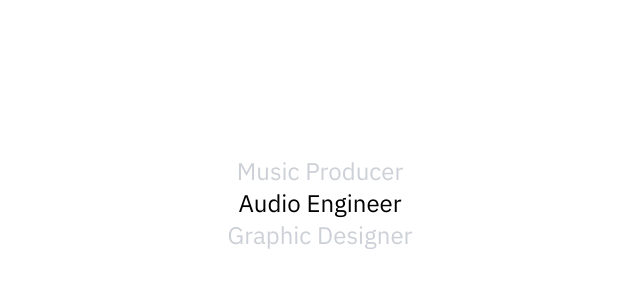
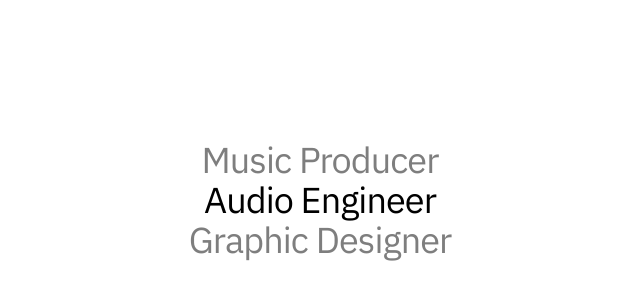
Before and after one commit to snek152/snehilkakani.me, a Next.js app: page / in a window 1280 px wide. Shown: the part 200-500 px from the top of the page, without its empty margins (320-960 px from the left). Built offline with nearby package versions, Linux system fonts and the light colour scheme.

Commit message:
finishing up base preloader

```diff
--- a/app/components/Preloader.tsx
+++ b/app/components/Preloader.tsx
@@ -1,7 +1,7 @@
 "use client";
 
 import { motion, AnimatePresence } from "motion/react";
-import { useEffect, useState } from "react";
+import { useEffect, useRef, useState } from "react";
 
 const array = [
   "Software Engineer",
@@ -11,12 +11,15 @@ const array = [
   "Graphic Designer",
   "Actor",
 ];
+const spacing = 40;
 
 const Preloader = () => {
   const [text, setText] = useState(array.slice(0, 3));
+  const [animate, setAnimate] = useState(false);
 
   useEffect(() => {
     const timeout = setInterval(() => {
+      if (animate) {
         setText((prev) => {
           const startIndex = (array.indexOf(prev[0]) + 1) % array.length;
           const newText = [];
@@ -25,25 +28,25 @@ const Preloader = () => {
           }
           return newText;
         });
+      }
     }, 2000);
     return () => clearInterval(timeout);
-  }, []);
+  }, [animate]);
 
   return (
-    <div className="flex flex-col justify-center items-center h-screen overflow-hidden relative">
+    <div className="w-screen h-screen flex items-center justify-center bg-white relative">
+      <div className="overflow-hidden w-full flex flex-col justify-center h-full absolute">
         <AnimatePresence>
           {text.map((t, index) => (
             <motion.div
               layout
-            className={`text-2xl font-ibm text-center block ${
-              index === 1 ? "text-black" : "text-gray-400"
-            }`}
+              className={`text-4xl font-normal tracking-tight absolute font-ibm self-center text-center block text-black`}
               initial={{
                 y: index === 0 ? -100 : index === 2 ? 100 : 0,
                 opacity: index === 1 ? 1 : 0,
               }}
               animate={{
-              y: 0,
+                y: index === 1 ? 0 : index === 0 ? -spacing : spacing,
                 opacity: index === 1 ? 1 : 0.5,
               }}
               exit={{
@@ -55,6 +58,7 @@ const Preloader = () => {
                 stiffness: 50,
                 duration: 0.5,
               }}
+              onAnimationStart={() => setAnimate(true)}
               key={t}
             >
               {t}
@@ -62,6 +66,7 @@ const Preloader = () => {
           ))}
         </AnimatePresence>
       </div>
+    </div>
   );
 };
 
--- a/app/layout.tsx
+++ b/app/layout.tsx
@@ -11,7 +11,7 @@ const domine = Domine({
 const ibm = IBM_Plex_Sans({
   variable: "--gfont-ibm",
   subsets: ["latin"],
-  weight: "400",
+  weight: ["100", "200", "300", "400", "500", "600", "700"],
 });
 
 export const metadata: Metadata = {
```
Lines whose indentation alone changed are shown as unchanged.
